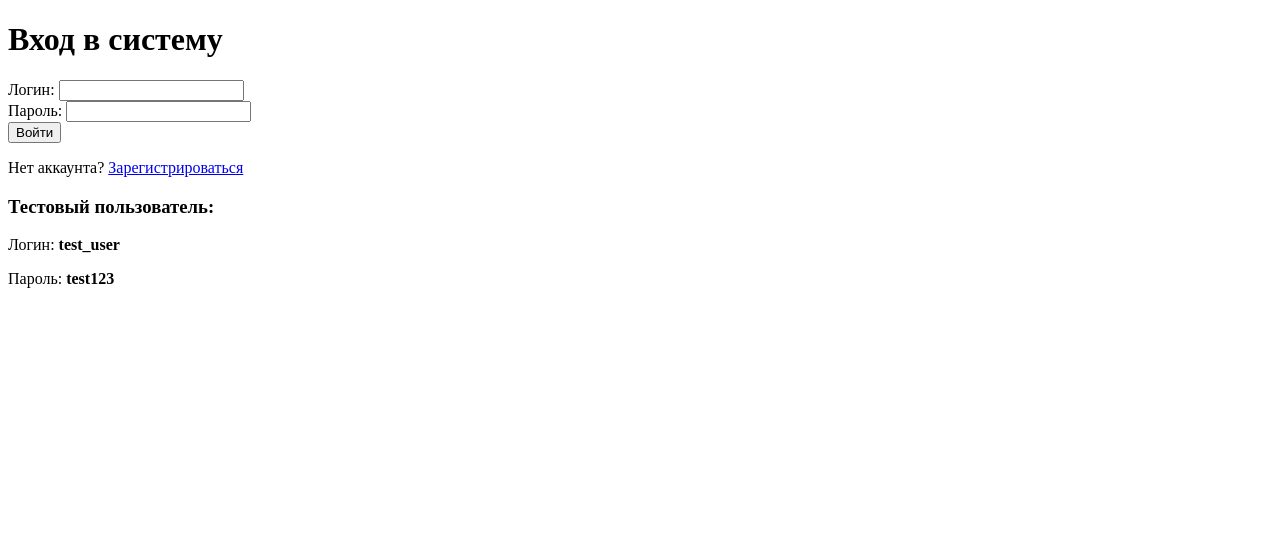
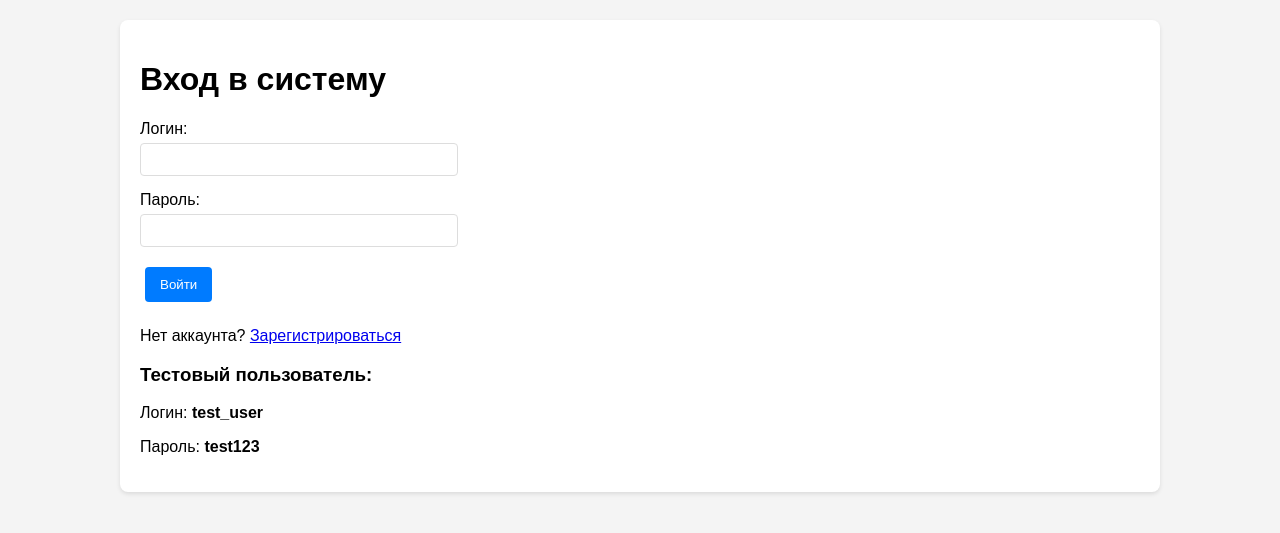
Before and after one commit to M00nL1n3/projeckt_IDOR, a Flask app: page /login in a window 1280 px wide. Shown: the top 533 px of the page. Run offline with Flask 3, Linux system fonts and the light colour scheme.

Commit message:
style.css

```diff
--- a/voting_app_vulnerable/static/style.css
+++ b/voting_app_vulnerable/static/style.css
@@ -1,4 +1,166 @@
-/* Добавляем новые стили */
+body {
+    font-family: Arial, sans-serif;
+    margin: 0;
+    padding: 20px;
+    background-color: #f4f4f4;
+}
+
+.container {
+    max-width: 1000px;
+    margin: 0 auto;
+    background: white;
+    padding: 20px;
+    border-radius: 8px;
+    box-shadow: 0 2px 4px rgba(0,0,0,0.1);
+}
+
+.candidates {
+    display: grid;
+    grid-template-columns: repeat(auto-fit, minmax(200px, 1fr));
+    gap: 20px;
+    margin: 20px 0;
+}
+
+.candidate {
+    border: 1px solid #ddd;
+    padding: 15px;
+    border-radius: 5px;
+    text-align: center;
+}
+
+.profile-info {
+    background-color: #f8f9fa;
+    padding: 15px;
+    border-radius: 5px;
+    margin: 20px 0;
+}
+
+.admin-actions {
+    background-color: #fff3cd;
+    padding: 15px;
+    border-radius: 5px;
+    margin: 20px 0;
+    border: 1px solid #ffeaa7;
+}
+
+.navigation {
+    margin-top: 20px;
+}
+
+.navigation a {
+    display: block;
+    margin: 5px 0;
+    padding: 8px;
+    background-color: #e9ecef;
+    border-radius: 4px;
+    text-decoration: none;
+    color: #495057;
+}
+
+.navigation a:hover {
+    background-color: #dee2e6;
+}
+
+.auth-form {
+    max-width: 300px;
+    margin: 20px 0;
+}
+
+.auth-form div {
+    margin-bottom: 15px;
+}
+
+.auth-form label {
+    display: block;
+    margin-bottom: 5px;
+}
+
+.auth-form input {
+    width: 100%;
+    padding: 8px;
+    border: 1px solid #ddd;
+    border-radius: 4px;
+}
+
+button {
+    background-color: #007bff;
+    color: white;
+    padding: 10px 15px;
+    border: none;
+    border-radius: 4px;
+    cursor: pointer;
+    margin: 5px;
+}
+
+button:hover {
+    background-color: #0056b3;
+}
+
+.voted {
+    color: green;
+    font-weight: bold;
+}
+
+.winner {
+    background-color: #d4edda;
+    padding: 15px;
+    border-radius: 5px;
+    border: 1px solid #c3e6cb;
+    text-align: center;
+}
+
+.admin-full-access {
+    background-color: #d4edda;
+    padding: 15px;
+    border-radius: 5px;
+    border: 1px solid #c3e6cb;
+    margin: 15px 0;
+}
+
+.admin-links {
+    display: flex;
+    gap: 10px;
+    margin-top: 10px;
+}
+
+.admin-links a {
+    padding: 8px 12px;
+    background-color: #007bff;
+    color: white;
+    text-decoration: none;
+    border-radius: 4px;
+}
+
+.admin-links a:hover {
+    background-color: #0056b3;
+}
+
+.admin-badge {
+    background-color: #ffc107;
+    color: #856404;
+    padding: 5px 10px;
+    border-radius: 15px;
+    font-weight: bold;
+    display: inline-block;
+}
+
+.info-section {
+    background-color: #e2e3e5;
+    padding: 15px;
+    border-radius: 5px;
+    border: 1px solid #d6d8db;
+    margin-top: 20px;
+}
+
+.cucumber-btn {
+    background-color: #28a745 !important;
+    border-color: #28a745 !important;
+}
+
+.cucumber-btn:hover {
+    background-color: #218838 !important;
+}
+
 .profile-links {
     margin: 15px 0;
 }
```
Also changed, not shown: other parts of voting_app_vulnerable/static/style.css (+10 -7 lines).
